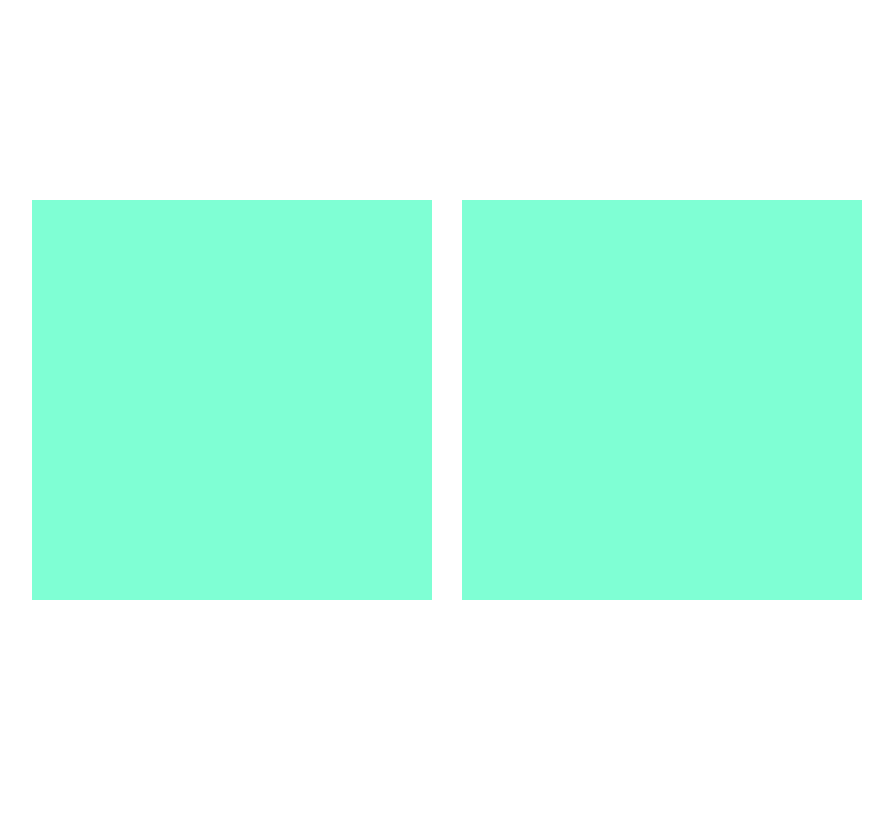
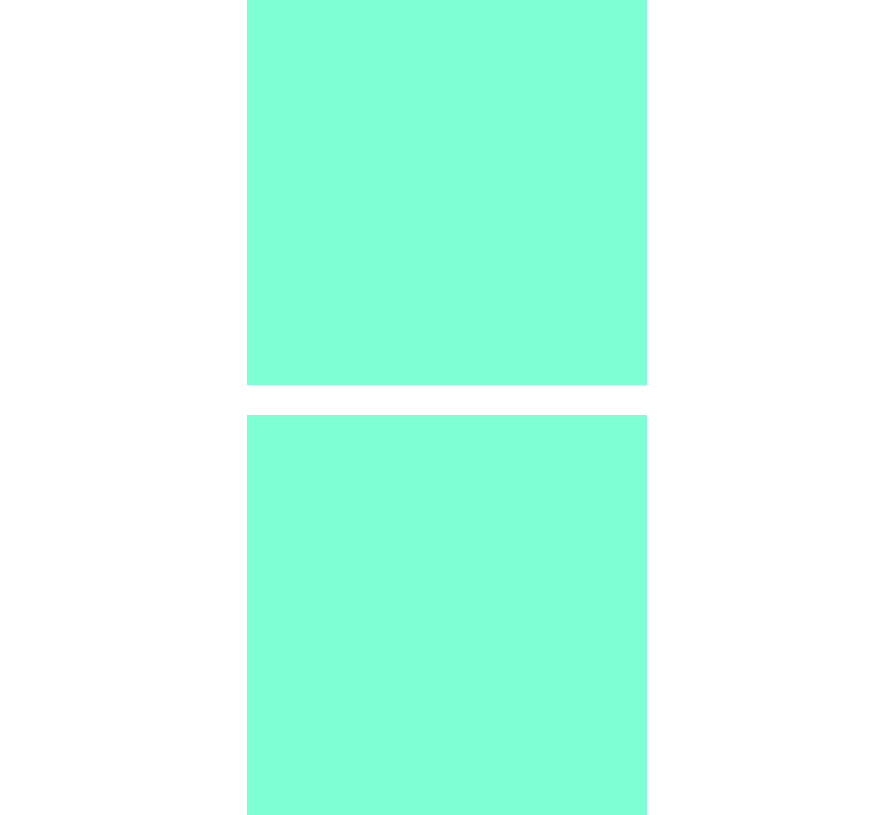
Before and after one commit to polovmenter/animation-test, a plain HTML site: page index.html in a window 1280 px wide. Shown: the whole page, without its empty margins (193-1086 px from the left). Drawn offline with nearby package versions, Linux system fonts and the light colour scheme.

Commit message:
make it in column

```diff
--- a/css/style.css
+++ b/css/style.css
@@ -11,8 +11,9 @@ body {
 
 .container {
     max-width: 840px;
-    column-gap: 30px;
+    row-gap: 30px;
     display: flex;
+    flex-direction: column;
     justify-content: space-between;
 }
 
--- a/index.html
+++ b/index.html
@@ -4,7 +4,7 @@
 <head>
 	<meta charset="UTF-8">
 	<meta name="viewport" content="width=device-width, initial-scale=1.0">
-	<title>Плавный фильтр на JS</title>
+	<title>Анимация кнопак</title>
 	<link rel="stylesheet" href="css/reset.css">
 	<link rel="stylesheet" href="https://cdn.jsdelivr.net/npm/swiper@11/swiper-bundle.min.css">
 	<link rel="stylesheet" href="css/style.css">
```
